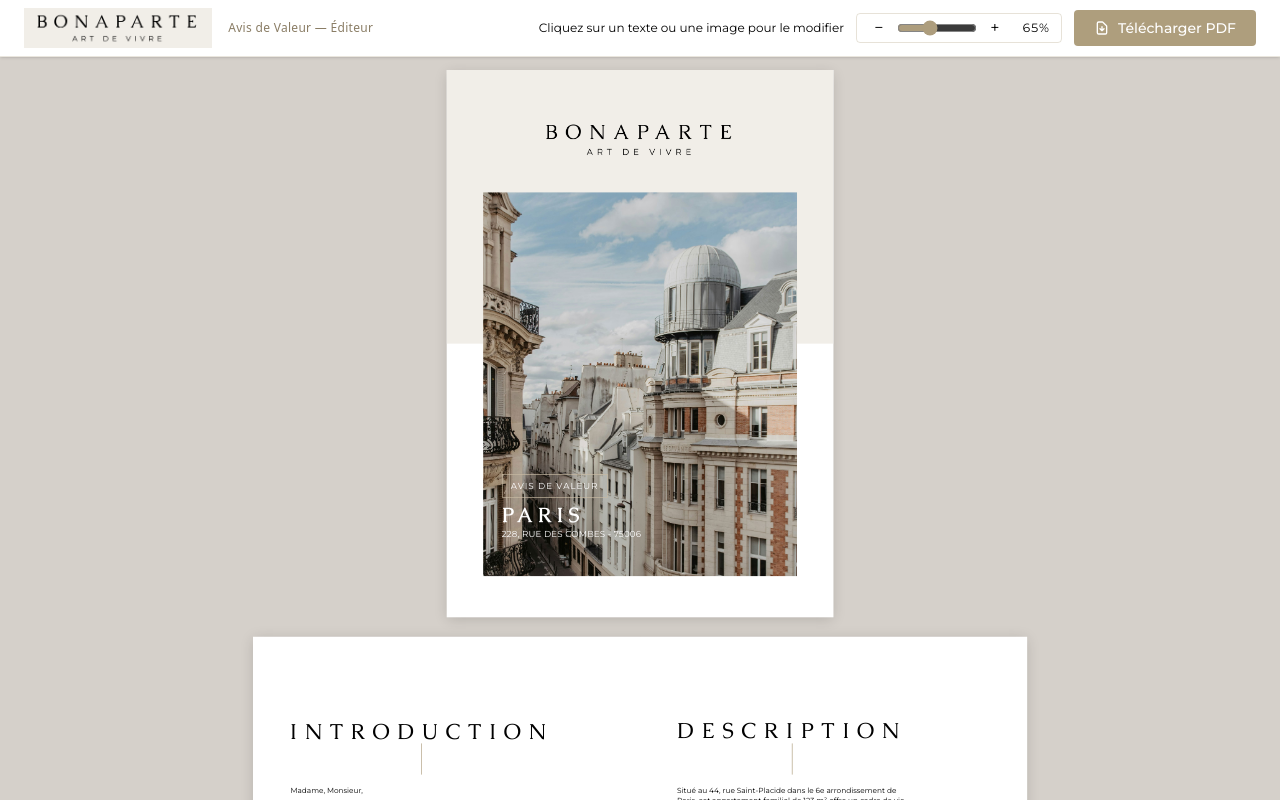
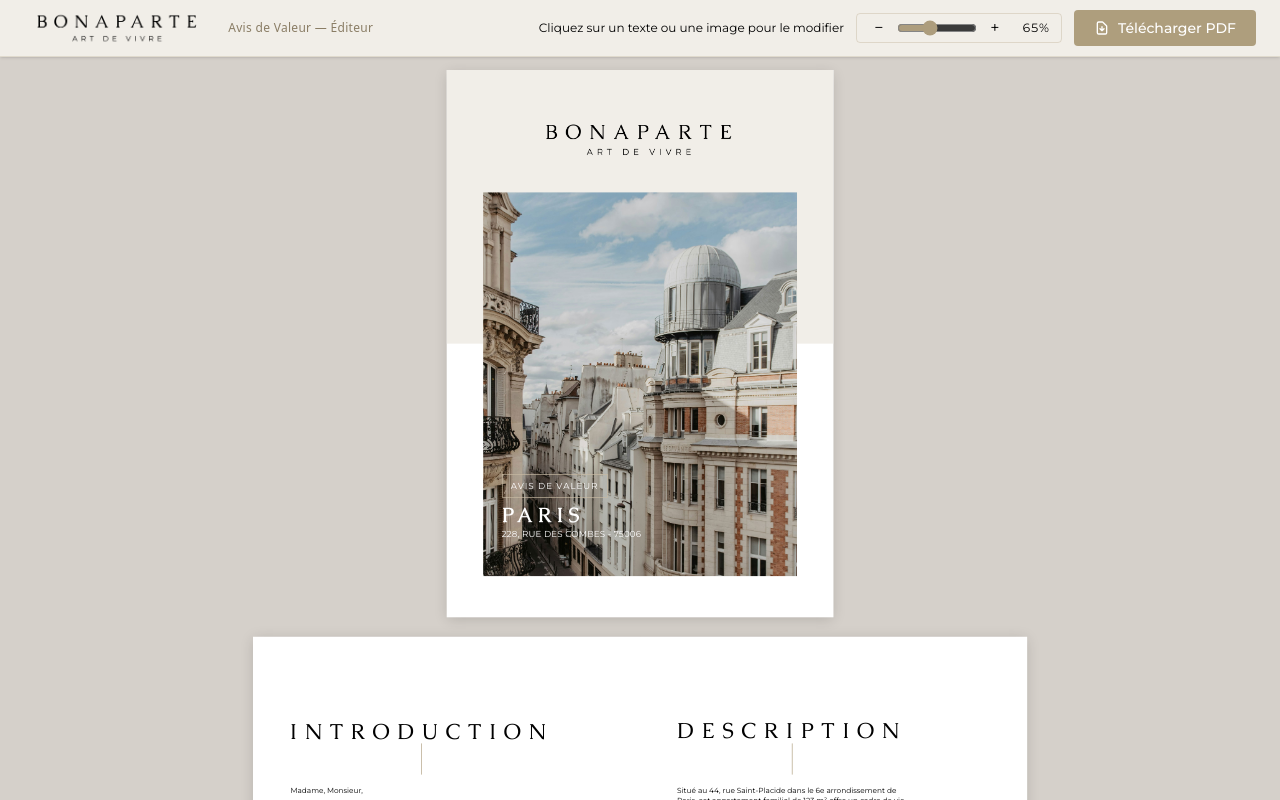
Before and after one commit to baptistefort/avis-de-valeur-bonaparte, a Next.js app: page / in a window 1280 px wide. Shown: the top 800 px of the page. Built offline with nearby package versions, Linux system fonts and the light colour scheme.

Commit message:
Toolbar: beige background to match logo PNG

```diff
--- a/src/components/Toolbar.tsx
+++ b/src/components/Toolbar.tsx
@@ -23,7 +23,7 @@ export default function Toolbar({ onExportPDF, zoom, setZoom }: ToolbarProps) {
   return (
     <div
       className="toolbar fixed top-0 left-0 right-0 z-50 border-b border-[#ad9d7d]/25 shadow-sm"
-      style={{ background: '#ffffff' }}
+      style={{ background: '#f1eee8' }}
     >
       <div className="max-w-[1400px] mx-auto px-6 py-2 flex items-center justify-between">
         <div className="flex items-center gap-4">
```
